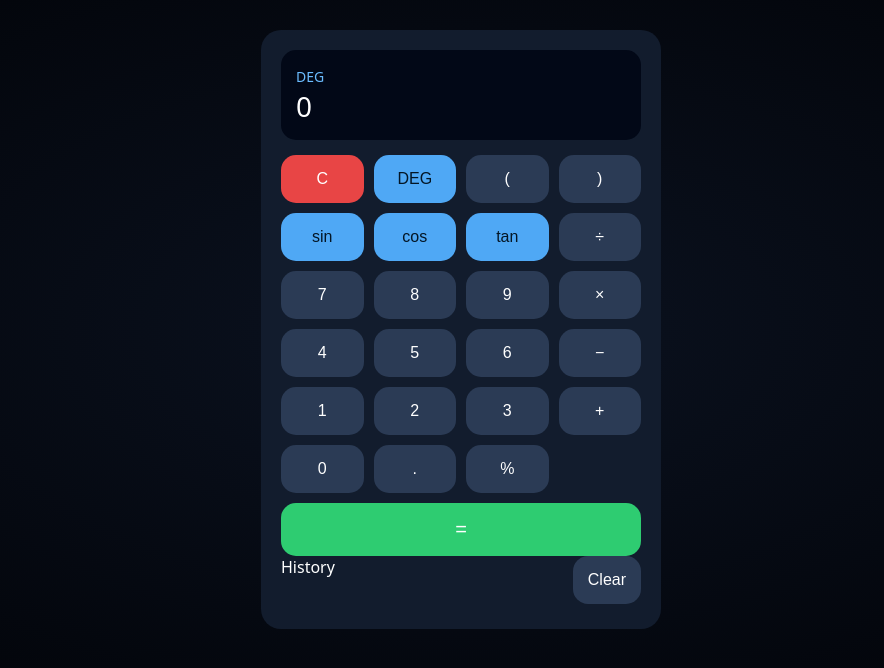
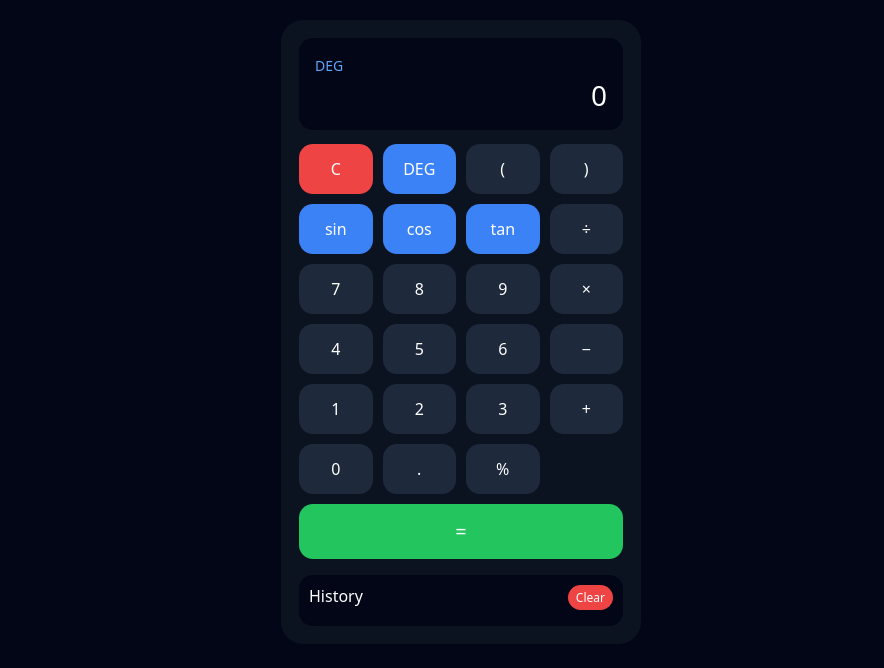
Before and after one commit to siddharthakaithwar-sys/ultimate-calculator-engine, a plain HTML site: page index.html in a window 1280 px wide. Shown: the whole page, without its empty margins (179-1063 px from the left). Drawn offline with Linux system fonts and the light colour scheme.

Commit message:
Refactor styles for calculator and display elements

```diff
--- a/style.css
+++ b/style.css
@@ -1,32 +1,40 @@
+* {
+  box-sizing: border-box;
+  font-family: system-ui, sans-serif;
+}
+
 body {
-  background: radial-gradient(#0b1220, #020409);
-  font-family: system-ui;
+  margin: 0;
+  background: linear-gradient(180deg, #020617, #020617);
+  display: flex;
+  justify-content: center;
+  padding: 20px;
   color: white;
 }
 
 .calculator {
-  max-width: 360px;
-  margin: 30px auto;
-  background: #121c2d;
-  border-radius: 20px;
-  padding: 20px;
+  width: 360px;
+  background: #0b1220;
+  border-radius: 22px;
+  padding: 18px;
 }
 
 .display-box {
-  background: #020817;
-  padding: 15px;
-  border-radius: 15px;
-  margin-bottom: 15px;
+  background: #020617;
+  border-radius: 14px;
+  padding: 16px;
+  margin-bottom: 14px;
 }
 
 #mode {
-  color: #6bbcff;
   font-size: 14px;
+  color: #60a5fa;
 }
 
 #display {
   font-size: 28px;
   word-wrap: break-word;
+  text-align: right;
 }
 
 .buttons {
@@ -36,50 +44,52 @@ body {
 }
 
 button {
-  padding: 15px;
-  border-radius: 15px;
+  padding: 14px;
+  border-radius: 14px;
   border: none;
-  background: #2b3b55;
+  background: #1e293b;
   color: white;
   font-size: 16px;
 }
 
-button.blue {
-  background: #4fa8f5;
-  color: #041625;
+button:active {
+  transform: scale(0.97);
 }
 
-button.danger {
-  background: #e84545;
+.danger {
+  background: #ef4444;
 }
 
-button.equals {
+.blue {
+  background: #3b82f6;
+}
+
+.equals {
   grid-column: span 4;
-  background: #2ecc71;
+  background: #22c55e;
   font-size: 20px;
 }
 
-.history {
-  margin-top: 15px;
-  background: #0b1425;
-  border-radius: 15px;
+.history-box {
+  margin-top: 16px;
+  background: #020617;
+  border-radius: 14px;
   padding: 10px;
 }
 
 .history-header {
   display: flex;
   justify-content: space-between;
-  margin-bottom: 5px;
+  margin-bottom: 6px;
 }
 
-.history button {
-  background: #e84545;
-  padding: 5px 10px;
+.history-header button {
+  background: #ef4444;
+  padding: 4px 8px;
   font-size: 12px;
 }
 
 #history {
-  max-height: 120px;
-  overflow-y: auto;
   font-size: 13px;
+  color: #cbd5f5;
 }
```
